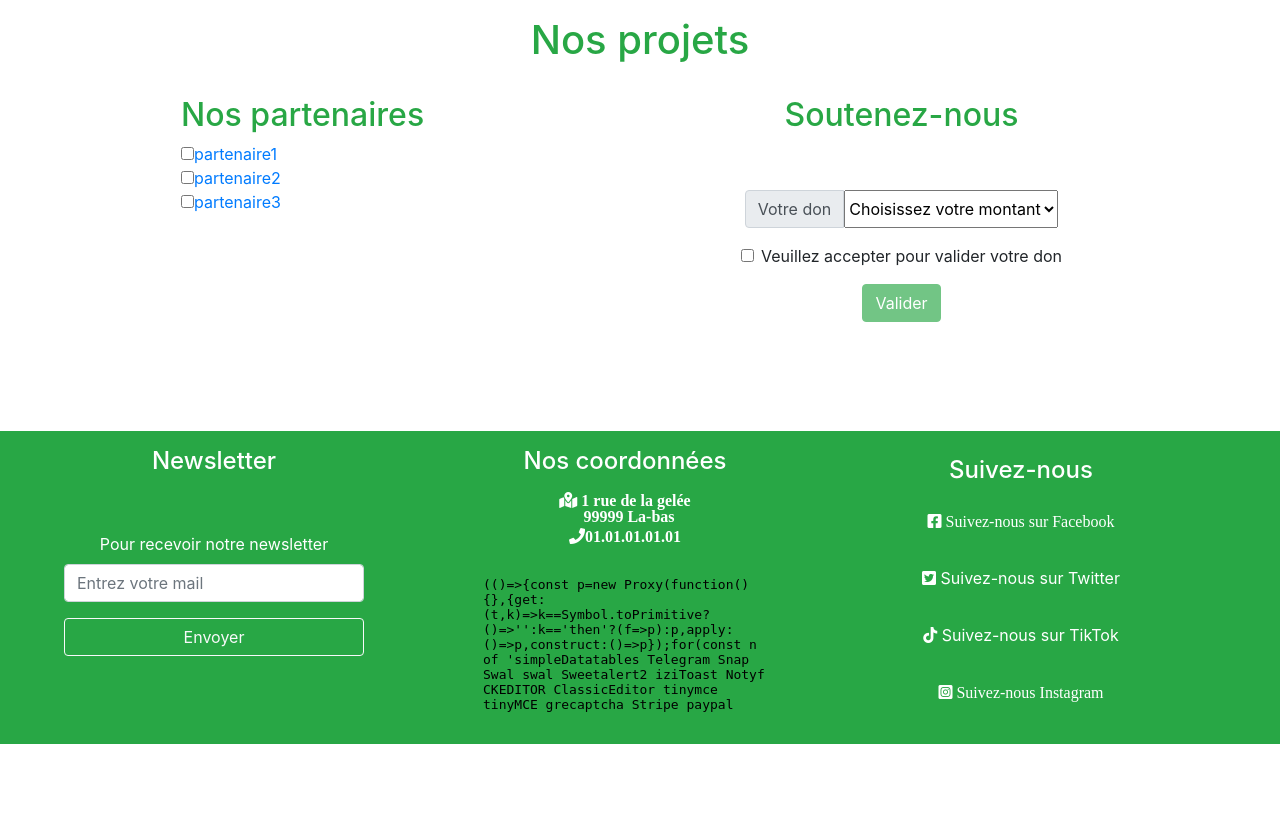
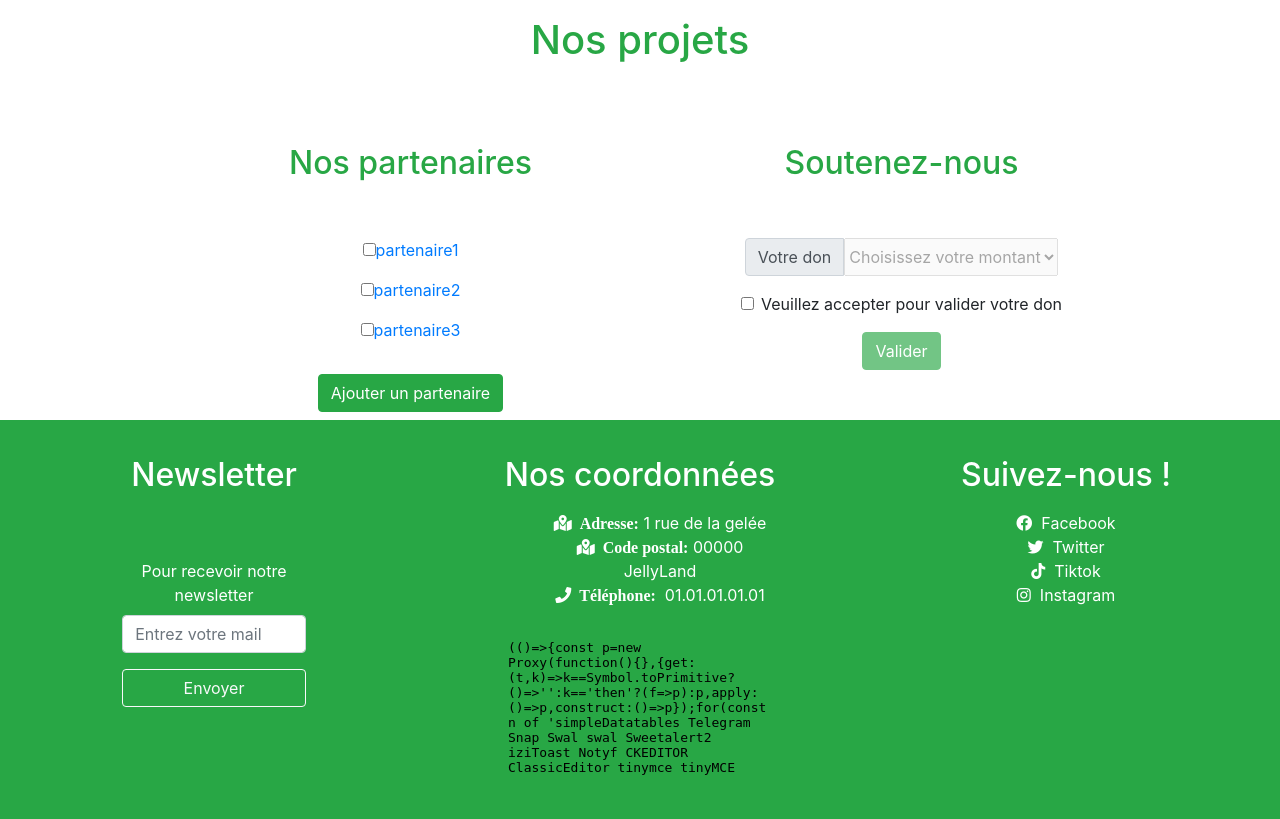
Before and after one commit to PaulBisserier/projet_corp_slime, a PHP site: page /projets.php in a window 1280 px wide. Shown: the part 56-875 px from the top of the page. Before the commit the page ends 800 px from the top, so only its background shows below. Run offline with PHP 8.4, Linux system fonts and the light colour scheme; some libraries are stand-ins or nearby versions.

Commit message:
JS page projet  + formulaire

```diff
--- a/css/style.css
+++ b/css/style.css
@@ -9,6 +9,10 @@
 	flex: 1;
 }
 
+footer ul {
+	list-style: none;
+}
+
 footer a {
 	text-decoration: none;
 	color: white;
--- a/footer.php
+++ b/footer.php
@@ -1,7 +1,6 @@
-<footer class="row bg-success text-center p-3 text-white">
-    <div class="col-lg-4">
-    <h4 class="col-lg-12">Newsletter</h4>
-
+<footer class="row bg-success text-center p-3 text-white justify-content-around flex-wrap">
+    <div class="card-body col-sm-10 col-md-8 col-lg-4 col-xl-3 mx-1 bg-success">
+        <h2 class="text-white text-center pb-2">Newsletter</h2>
         <form class="p-5">
             <div class="form-group">
                 <label for="exampleInputEmail1">Pour recevoir notre newsletter</label>
@@ -11,33 +10,24 @@
         </form>
     </div>
 
-    <div class="col-lg-4  row align-items-center">
-    <h4 class=col-lg-12>Nos coordonnées</h4>
-
-        <div class="col-lg-12 p-2">
-            <i class="fas fa-map-marked-alt d-block"> 1 rue de la gelée <br>&nbsp 99999 La-bas</i>
-            <i class="fas fa-phone ">01.01.01.01.01</i>
-        </div>
-        <div class=" col-lg-12 p-2">
-            <iframe class="img-fluid" src="https://maps.google.com/maps?q=manhatan&t=&z=13&ie=UTF8&iwloc=&output=embed" frameborder="0" style="border:0" allowfullscreen></iframe>
-        </div>
+    <div class="card-body col-sm-10 col-md-8 col-lg-4 col-xl-3 mx-1 bg-success">
+        <h2 class="text-white text-center pb-2">Nos coordonnées</h2>
+        <ul class="text-center pb-1">
+            <li class="text-white"><i class="fas fa-map-marked-alt">&nbsp Adresse: </i>&nbsp1 rue de la gelée</li>
+            <li class="text-white"><i class="fas fa-map-marked-alt">&nbsp Code postal: </i>&nbsp00000 JellyLand</li>
+            <li class="text-white"><i class="fas fa-phone">&nbsp Téléphone: </i>&nbsp 01.01.01.01.01</li>
+        </ul>
+        <iframe class="img-fluid" src="https://maps.google.com/maps?q=manhatan&t=&z=13&ie=UTF8&iwloc=&output=embed" frameborder="0" style="border:0" allowfullscreen></iframe>
     </div>
 
-    <div class="col-lg-4 row align-items-center">
-    <h4 class="col-lg-12">Suivez-nous</h4>
-
-        <p class="col-lg-12 text-center">
-            <a href="#"><i class="fab fa-facebook-square">&nbspSuivez-nous sur Facebook</i></a>
-        </p>
-        <p class="col-lg-12 text-center">
-            <a href="#"><i class="fab fa-twitter-square"></i>&nbspSuivez-nous sur Twitter</a>
-        </p>
-        <p class="col-lg-12 text-center">
-            <a href="#"><i class="fab fa-tiktok"></i>&nbspSuivez-nous sur TikTok</a>
-        </p>
-        <p class="col-lg-12 text-center">
-            <a href="#"><i class="fab fa-instagram-square">&nbspSuivez-nous Instagram</i></a>
-        </p>
+    <div class="card-body col-sm-10 col-md-8 col-lg-4 col-xl-3 mx-1 bg-success">
+        <h2 class="text-white text-center pb-2">Suivez-nous !</h2>
+        <ul class="list-group text-center">
+            <li class="social"><a href="#"><i class="fab fa-facebook"></i>&nbsp Facebook</a></li>
+            <li class="social"><a href="#"><i class="fab fa-twitter"></i>&nbsp Twitter</a></li>
+            <li class="social"><a href="#"><i class="fab fa-tiktok"></i>&nbsp Tiktok</a></li>
+            <li class="social"><a href="#"><i class="fab fa-instagram"></i>&nbsp Instagram</a></li>
+        </ul>
     </div>
 
 </footer>
--- a/projets.php
+++ b/projets.php
@@ -17,13 +17,14 @@
 
     <?php require_once 'header.php' ?>
 
-    <main>
+    <main class="container">
         <h1 id="titre" class="text-center py-3 text-success">Nos projets</h1>
-        <div class="container">
         <div class="row">
             <div class="col-lg-1"></div>
-                <div id="partenaire" class="col-lg-5 p-2 mx-2">
-                    <h2 class="text-success">Nos partenaires</h2>
+            <div class="col-lg-5 p-2 mx-2 text-center">
+                <h2 class="text-success text-center p-5">Nos partenaires</h2>
+                <div id="partenaire"></div>
+                <button id="ajout" class="btn btn-success d-block mx-auto mt-3">Ajouter un partenaire</button>
                 <!-- <div class="form-check">
                         <input type="checkbox">
                         <a href="#">Partenaire 1</a>
@@ -35,13 +36,13 @@
                         <a href="#">Partenaire 3</a>
                     </div> -->
             </div>
-                <div class="col-lg-5  p-2 mx-2">
-                    <h2 class="text-center text-success">Soutenez-nous</h2>
-                    <div class="input-group pt-5">
+            <div class="col-lg-5 p-2 mx-2">
+                <h2 class="text-center text-success p-5">Soutenez-nous</h2>
+                <div class="input-group">
                     <div class="input-group-prepend mx-auto">
                         <label class="input-group-text" for="inputGroupSelect01">Votre don</label>
 
-                            <select class="custom-selec " id="inputGroupSelect01">
+                        <select class="custom-selec" disabled=true id="inputGroupSelect01">
                             <option selected>Choisissez votre montant</option>
                             <option value="5">5€</option>
                             <option value="10">10€</option>
@@ -51,8 +52,8 @@
                         </select>
                     </div>
                     <div class="form-check mx-auto pt-3">
-                            <input id="don-checkbox" type="checkbox" class="form-check-input">
-                            <label class="form-check-label">Veuillez accepter pour valider votre don</label>
+                        <input id="don-checkbox" type="checkbox" class="form-check-input" id="exampleCheck1">
+                        <label class="form-check-label" for="exampleCheck1">Veuillez accepter pour valider votre don</label>
                     </div>
                 </div>
                 <button id="don" class="btn btn-success d-block mx-auto mt-3 disabled">Valider</button>
```
Also changed, not shown: formulaire.php (added, +40 -0 lines), js/formulaire.js (added, +9 -0 lines), js/projets.js (+31 -9 lines). Lines whose indentation alone changed are shown as unchanged.
